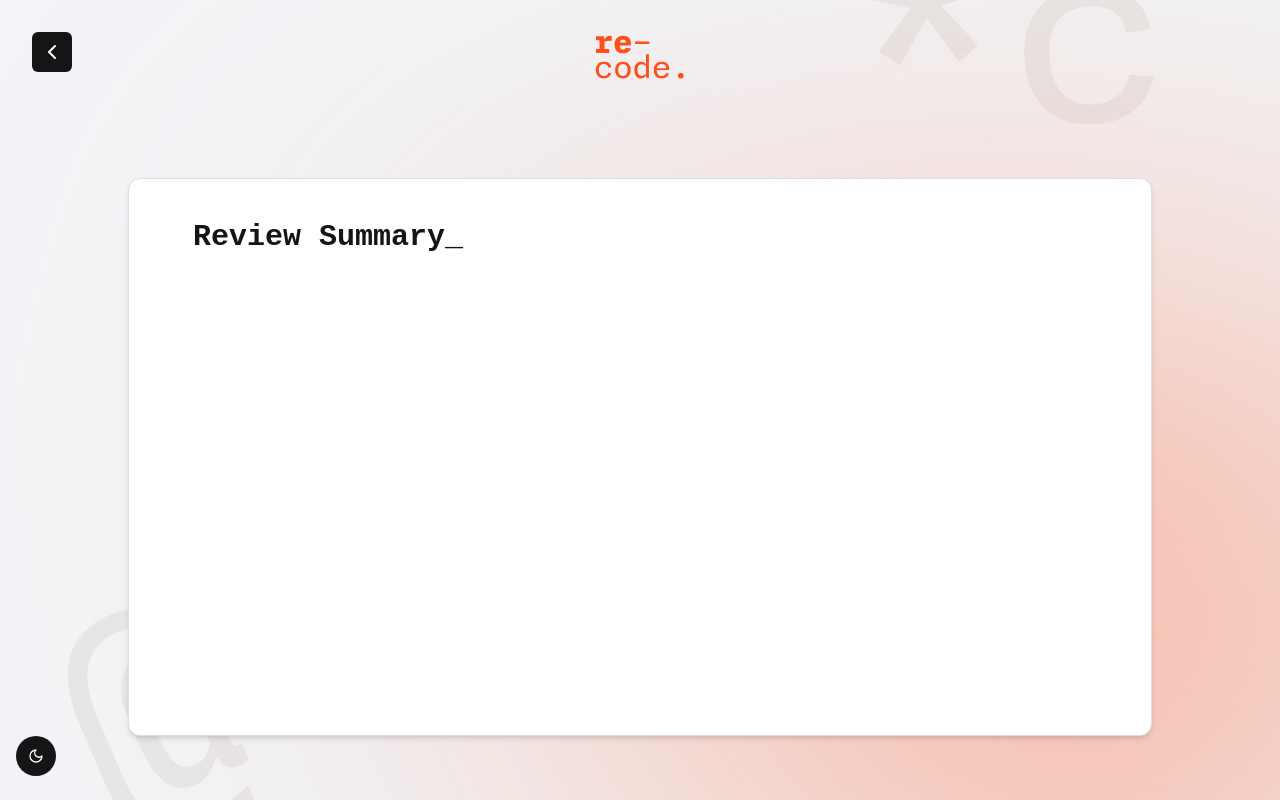
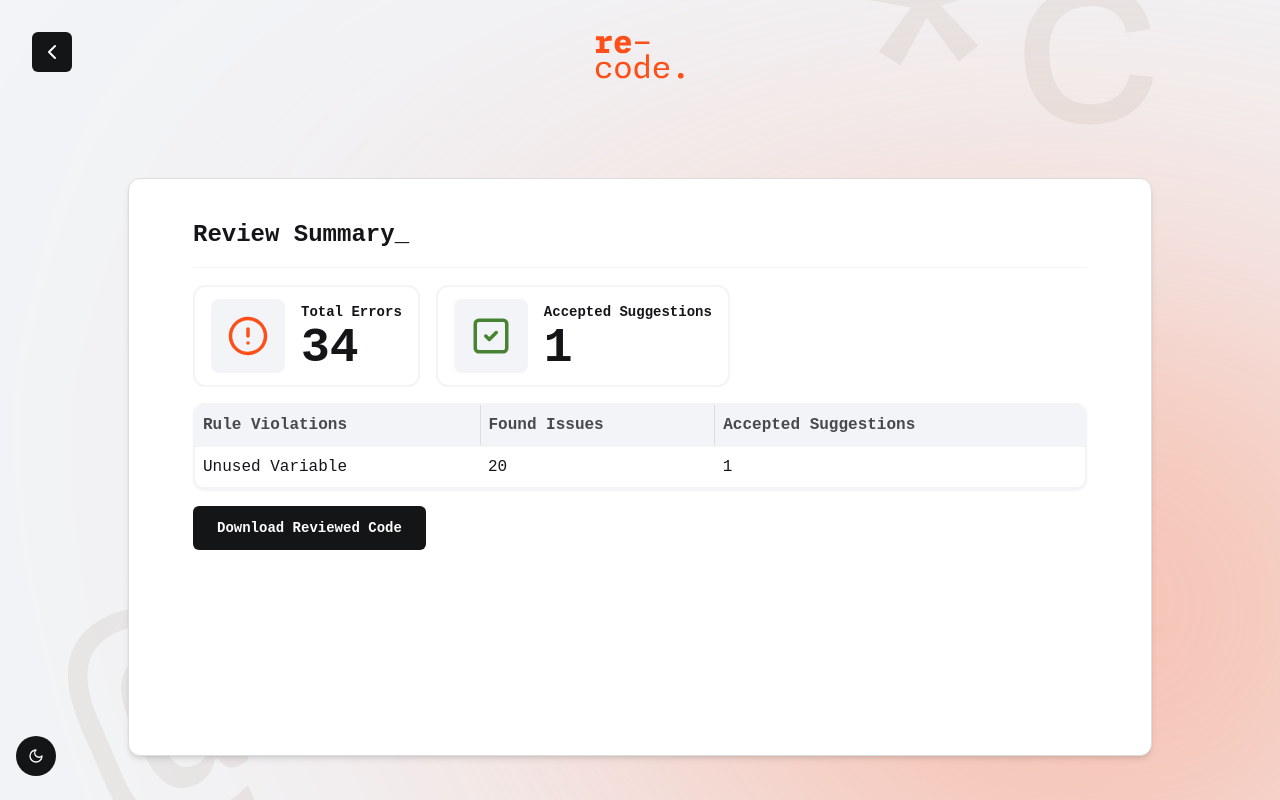
Before and after one commit to tanthehack/re-code, a React (Vite) app: page /summary in a window 1280 px wide. Built offline with nearby package versions, Linux system fonts and the light colour scheme.

Commit message:
add: summary page styling

```diff
--- a/src/pages/summary.jsx
+++ b/src/pages/summary.jsx
@@ -1,10 +1,73 @@
+import { Button } from "../components/button";
+import * as Icon from "lucide-react";
+
 export const Summary = () => {
+    const handleDownloadReview = () => {
+
+    }
     return (
-        <section className="w-full h-[calc(100vh-50px)] flex justify-center items-center px-32 py-24">
-            <div className="dark:bg-coal-main dark:text-white border-[1px] border-gray-semi dark:border-orange-light bg-white text-coal-main shadow-md h-full w-full rounded-xl px-16 py-10 scroll-auto">
-                <h1 className="text-3xl font-bold">Review Summary_</h1>
+        <section className="w-full h-[calc(100vh-30px)] flex justify-center items-center px-32 py-24">
+            <div className="dark:bg-coal-main dark:text-white border-[1px] border-gray-semi space-y-4 dark:border-orange-light bg-white text-coal-main shadow-md h-full w-full rounded-xl px-16 py-10 scroll-auto">
+                <div className="flex flex-col gap-4">
+                    <h1 className="text-2xl font-bold">Review Summary_</h1>
+                    <hr className="h-[2px] rounded-full text-gray-main dark:text-coal-light" />
+                </div>
+
+                <div className="flex items-center gap-4">
+                    <div className="flex items-center gap-4 border-[2px] dark:border-coal-light border-gray-main px-4 py-3 rounded-[12px] w-fit">
+                        <span className="bg-gray-main dark:bg-coal-dark p-4 rounded-lg">
+                            <Icon.AlertCircleIcon size={42} className="text-orange-main" />
+                        </span>
+                        <div>
+                            <span className="text-sm font-semibold">Total Errors</span>
+                            <h1 className="text-5xl font-bold">34</h1>
+                        </div>
+                    </div>
+
+                    <div className="flex items-center gap-4 border-[2px] dark:border-coal-light border-gray-main px-4 py-3 rounded-[12px] w-fit">
+                        <span className="bg-gray-main dark:bg-coal-dark p-4 rounded-lg">
+                            <Icon.CheckSquare2 size={42} className="text-green" />
+                        </span>
+                        <div>
+                            <span className="text-sm font-semibold">Accepted Suggestions</span>
+                            <h1 className="text-5xl font-bold">1</h1>
+                        </div>
+                    </div>
+                </div>
+
+                <div className="relative overflow-x-auto shadow-sm bg-white dark:bg-coal-main border-solid border-[2px] dark:border-coal-light border-gray-main rounded-[12px]">
+                    <table className="table-auto w-full text-left">
+                        <thead className="border-b-[2px] dark:text-gray-dark text-coal-light dark:bg-coal-dark bg-gray-main border-gray-main dark:border-coal-light">
+                            <tr>
+                                <th className="p-2 dark:border-coal-light border-gray-semi border-r-[1px]">Rule Violations</th>
+                                <th className="p-2  dark:border-coal-light border-gray-semi border-r-[1px]">Found Issues</th>
+                                <th className="p-2">Accepted Suggestions</th>
+                            </tr>
+                        </thead>
+                        <tbody>
+                            <TableData
+                                ruleId="Unused Variable"
+                                issues="20"
+                                accepted="1"
+                            />
+                        </tbody>
+                    </table>
+                </div>
+
+                <Button onClick={handleDownloadReview}>
+                    Download Reviewed Code
+                </Button>
             </div>
         </section>
     )
-    //51652655
 }
+
+const TableData = ({ ruleId, issues, accepted }) => {
+    return (
+        <tr className="border-b-[1px] dark:border-coal-light border-gray-main">
+            <td className="p-2">{ruleId}</td>
+            <td className="p-2">{issues}</td>
+            <td className="p-2">{accepted}</td>
+        </tr>
+    )
+}
--- a/tailwind.config.js
+++ b/tailwind.config.js
@@ -25,7 +25,8 @@ export default {
         light: '#47494C',
         dark: "#0F1013"
       },
-      white: '#ffffff'
+      white: '#ffffff',
+      green: '#478332'
     },
     extend: {},
   },
```
Also changed, not shown: 1 other file (tests, documents, lock files or other folders).
